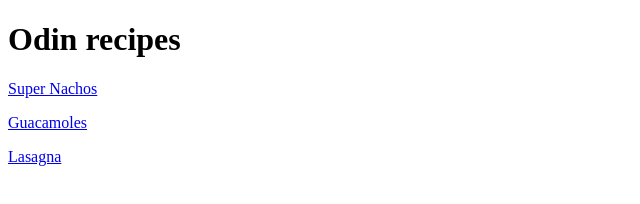
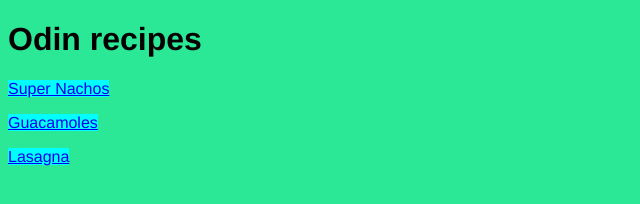
Before and after one commit to rafaelb056/odin_recipes, a plain HTML site: page index.html in a window 1280 px wide. Shown: the whole page, without its empty margins (0-640 px from the left). Drawn offline with Linux system fonts and the light colour scheme.

Commit message:
add style.css

```diff
--- a/index.html
+++ b/index.html
@@ -1,12 +1,13 @@
 <!DOCTYPE html>
 <html lang="en">
  <head>
+  <link rel="stylesheet" href="style.css" >
   <meta charset="UTF-8">
   <meta name="viewport" content="width=device-width, initial-scale=1.0">
   <title>Document</title>
  </head>
  <body>
-  <h1>Odin recipes</h1>
+  <h1 class="title">Odin recipes</h1>
   <p><a href="Recipes/Super_Nachos.html">Super Nachos</a></p>
   <p><a href="Recipes/guacamoles.html">Guacamoles</a></p>
   <p><a href="Recipes/lasagna.html">Lasagna</a></p>
--- /dev/null
+++ b/style.css
@@ -0,0 +1,7 @@
+body{
+  font-family: 'Franklin Gothic Medium', 'Arial Narrow', Arial, sans-serif;
+  background-color: #2be896;
+}
+p > a {
+  background-color: aqua;
+}
```
